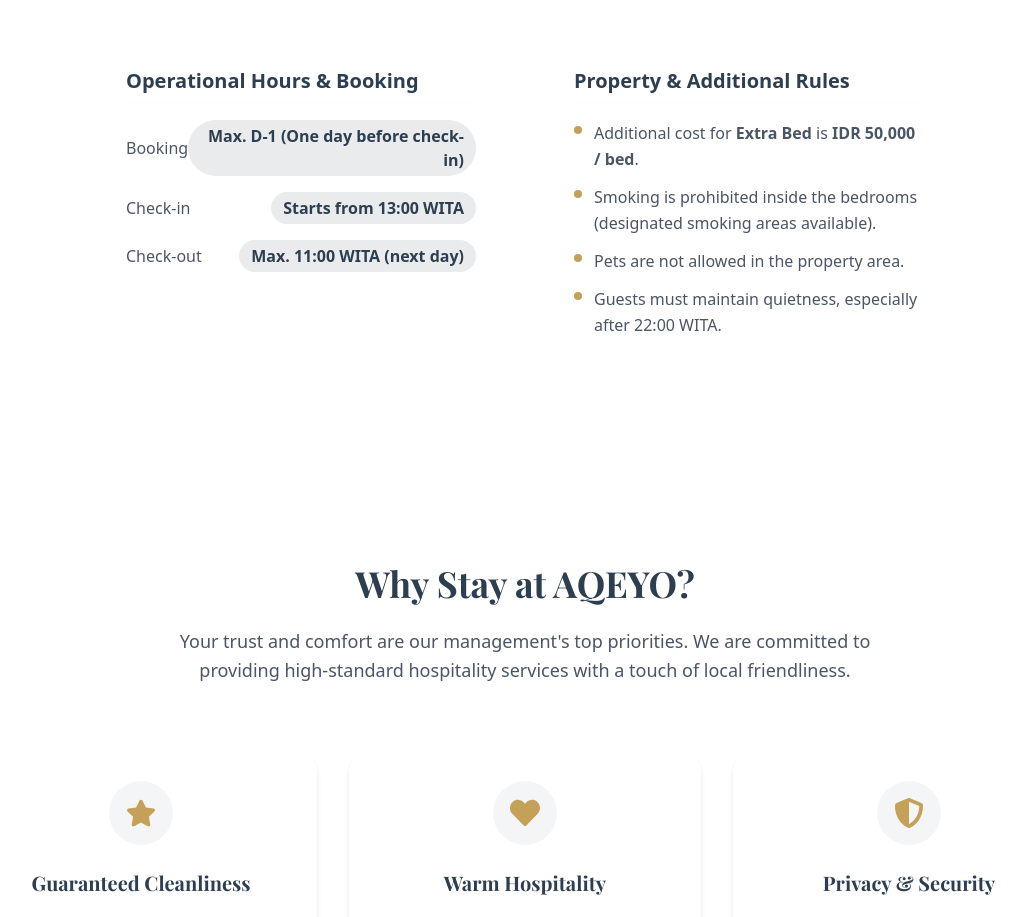
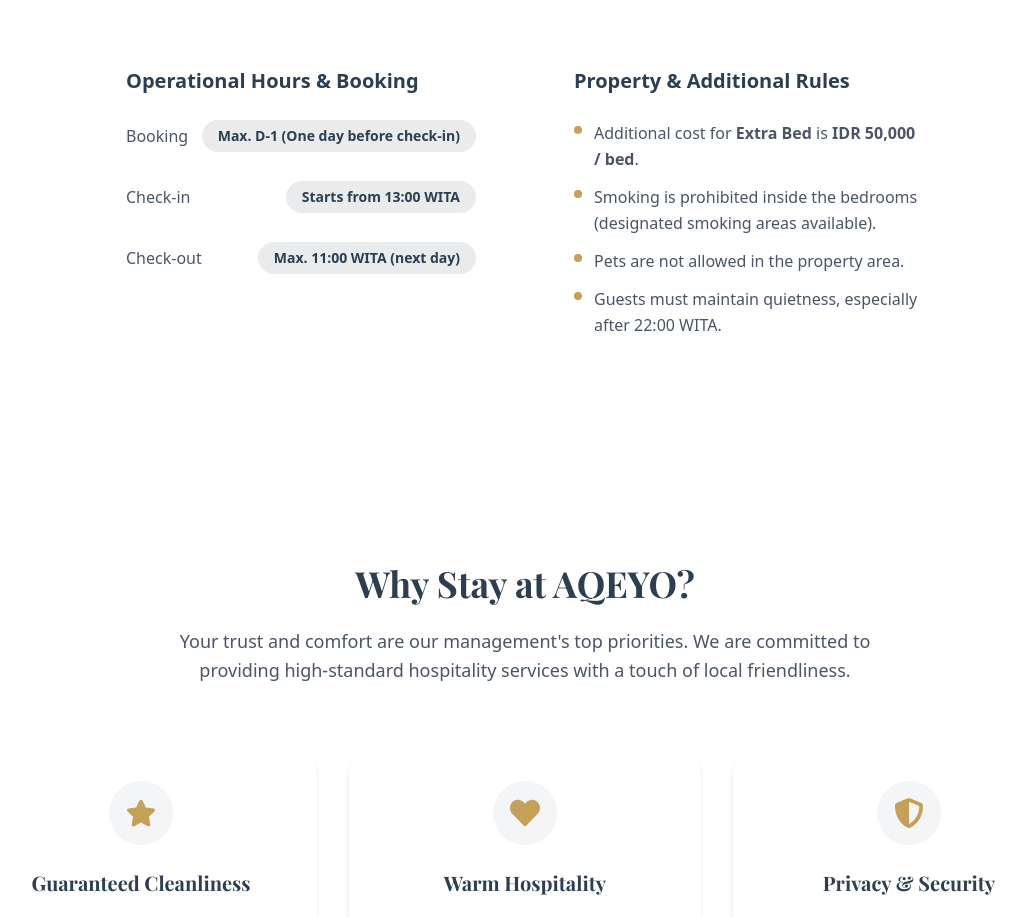
Before and after one commit to lalurestu/aqeyo-guest-house, a Next.js app: page /en/rooms in a window 1280 px wide. Shown: the part 4440-5357 px from the top of the page, without its empty margins (115-1140 px from the left). Built offline with nearby package versions, Linux system fonts and the light colour scheme; a web font is replaced by a local one.

Commit message:
edit cooontact and social spaces

```diff
--- a/app/(public)/[locale]/rooms/page.tsx
+++ b/app/(public)/[locale]/rooms/page.tsx
@@ -267,17 +267,17 @@
                             <div className="bg-subtle/5 p-8 rounded-3xl border border-subtle/10 hover:shadow-md transition-shadow">
                                 <h3 className="text-xl font-bold text-primary mb-4 border-b border-subtle/20 pb-2">{t('opsTitle')}</h3>
                                 <ul className="space-y-4">
-                                    <li className="flex justify-between items-center text-sm md:text-base">
-                                        <span className="text-gray-600">{t('booking')}</span>
-                                        <span className="font-bold text-primary bg-primary/10 px-3 py-1 rounded-full text-right">{t('bookingVal')}</span>
+                                    <li className="flex justify-between items-center border-b border-subtle/10 pb-3 last:border-0 last:pb-0">
+                                        <span className="text-gray-600 text-sm md:text-base font-medium">{t('booking')}</span>
+                                        <span className="font-bold text-primary bg-primary/10 px-3 py-1 md:px-4 md:py-1.5 rounded-full text-xs md:text-sm whitespace-nowrap">{t('bookingVal')}</span>
                                     </li>
-                                    <li className="flex justify-between items-center text-sm md:text-base">
-                                        <span className="text-gray-600">{t('checkin')}</span>
-                                        <span className="font-bold text-primary bg-primary/10 px-3 py-1 rounded-full">{t('checkinVal')}</span>
+                                    <li className="flex justify-between items-center border-b border-subtle/10 pb-3 last:border-0 last:pb-0">
+                                        <span className="text-gray-600 text-sm md:text-base font-medium">{t('checkin')}</span>
+                                        <span className="font-bold text-primary bg-primary/10 px-3 py-1 md:px-4 md:py-1.5 rounded-full text-xs md:text-sm whitespace-nowrap">{t('checkinVal')}</span>
                                     </li>
-                                    <li className="flex justify-between items-center text-sm md:text-base">
-                                        <span className="text-gray-600">{t('checkout')}</span>
-                                        <span className="font-bold text-primary bg-primary/10 px-3 py-1 rounded-full">{t('checkoutVal')}</span>
+                                    <li className="flex justify-between items-center border-b border-subtle/10 pb-3 last:border-0 last:pb-0">
+                                        <span className="text-gray-600 text-sm md:text-base font-medium">{t('checkout')}</span>
+                                        <span className="font-bold text-primary bg-primary/10 px-3 py-1 md:px-4 md:py-1.5 rounded-full text-xs md:text-sm whitespace-nowrap">{t('checkoutVal')}</span>
                                     </li>
                                 </ul>
                             </div>
--- a/app/(public)/[locale]/social-space/page.tsx
+++ b/app/(public)/[locale]/social-space/page.tsx
@@ -5,7 +5,7 @@
 import { PrismaClient } from "@prisma/client";
 import { ScrollReveal } from "@/components/ui/ScrollReveal";
 import { Button } from "@/components/ui/Button";
-import { useTranslations } from "next-intl";
+import { getTranslations } from "next-intl/server";
 
 const prisma = new PrismaClient();
 
@@ -47,9 +47,7 @@
             items: groupedMenus[cat]
         });
     });
-
-    const t = useTranslations('SocialSpace');
-
+    const t = await getTranslations('SocialSpace');
     return (
         <div className="flex flex-col min-h-screen">
             {/* Hero Section */}
--- a/messages/en.json
+++ b/messages/en.json
@@ -199,12 +199,12 @@
     "storyOverline": "Our Story",
     "storyTitle": "Harmony of Nature & Comfort",
     "storyDesc": "Starting from a dream to create a space where everyone can briefly escape from the hustle and bustle of city life, AQEYO House stands as an oasis of calm amidst the beautiful nature of East Lombok.",
-        "visionTitle": "Our Vision",
-        "visionDesc": "To become the main choice for a *guesthouse* and *social space* destination in Lombok that offers a perfect blend of natural beauty, aesthetic architecture, and sincere local hospitality.",
-        "missionTitle": "Our Mission",
-        "mission1": "Providing exclusive, clean, and private accommodation facilities.",
-        "mission2": "Serving a variety of local cuisines with the best ingredients and authentic flavors.",
-        "mission3": "Providing personal and warm service like in your own home.",
+    "visionTitle": "Why Choose Us",
+    "visionDesc": "We are committed to providing an unforgettable stay and socializing experience through our three core pillars:",
+    "missionTitle": "Our Core Values",
+    "mission1": "Ultimate Comfort: Rooms and facilities designed for maximum privacy and tranquility.",
+    "mission2": "Strategic Location: Easy access while maintaining a lush and peaceful atmosphere.",
+    "mission3": "Heartfelt Service: Genuine local hospitality, ensuring you feel right at home.",
     "infoTitle": "Contact Information",
     "infoDesc": "Have questions about room booking or our cafe menu? Contact us via WhatsApp, Instagram, email, or visit us directly.",
     "addressLabel": "Address",
--- a/messages/id.json
+++ b/messages/id.json
@@ -198,12 +198,12 @@
     "storyOverline": "Cerita Kami",
     "storyTitle": "Harmoni Alam & Kenyamanan",
     "storyDesc": "Berawal dari sebuah impian untuk menciptakan ruang di mana setiap orang dapat melarikan diri sejenak dari hiruk-pikuk kehidupan kota, AQEYO House berdiri sebagai oase ketenangan di tengah indahnya alam Lombok Timur.",
-        "visionTitle": "Visi Kami",
-        "visionDesc": "Menjadi destinasi *guesthouse* dan *social space* pilihan utama di Lombok yang menawarkan perpaduan sempurna antara keasrian alam, arsitektur estetik, dan keramahtamahan lokal yang tulus.",
-        "missionTitle": "Misi Kami",
-        "mission1": "Menyediakan fasilitas menginap yang eksklusif, bersih, dan privat.",
-        "mission2": "Menyajikan ragam kuliner lokal dengan bahan terbaik dan cita rasa otentik.",
-        "mission3": "Memberikan pelayanan yang personal dan hangat seperti di rumah sendiri.",
+    "visionTitle": "Keunggulan Kami",
+    "visionDesc": "Kami berkomitmen untuk memberikan pengalaman menginap dan bersosialisasi yang tak terlupakan melalui tiga pilar utama kami:",
+    "missionTitle": "Nilai-Nilai Inti",
+    "mission1": "Kenyamanan Terbaik: Kamar dan fasilitas yang dirancang untuk privasi dan ketenangan maksimal.",
+    "mission2": "Lokasi Strategis: Akses mudah namun tetap menjaga suasana asri dan damai.",
+    "mission3": "Pelayanan Sepenuh Hati: Keramahtamahan lokal yang tulus, memastikan Anda merasa seperti di rumah sendiri.",
     "infoTitle": "Informasi Kontak",
     "infoDesc": "Ada pertanyaan tentang pemesanan kamar atau menu cafe kami? Hubungi kami melalui whatsapp, instagram, email, atau kunjungi kami langsung.",
     "addressLabel": "Alamat",
```
Lines whose indentation alone changed are shown as unchanged.
